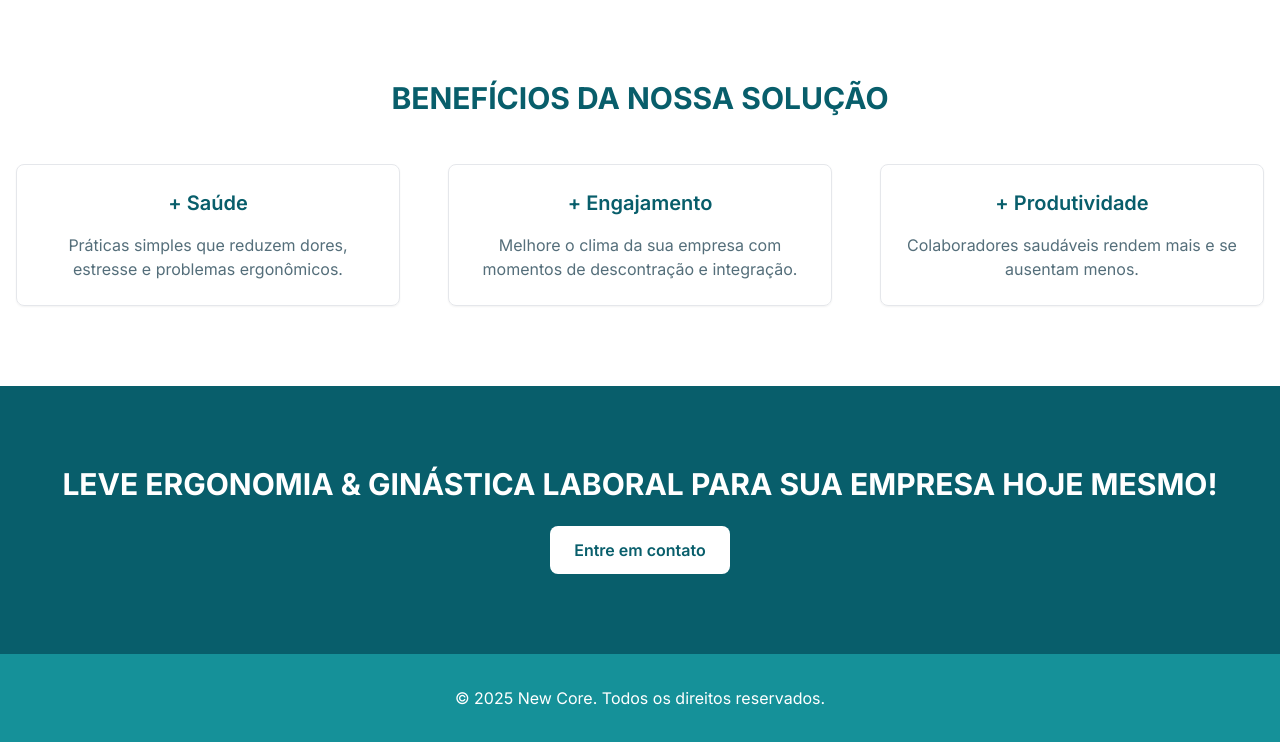
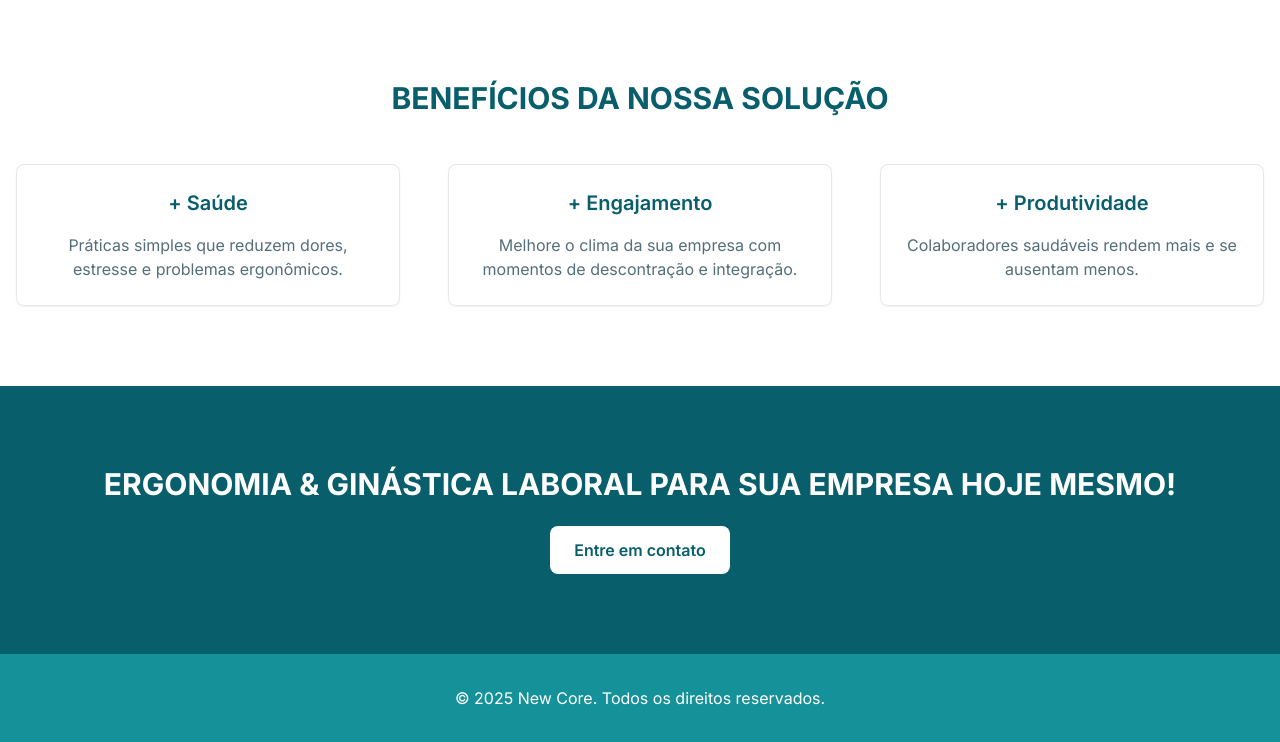
Before and after one commit to ssgobin/ncorelaboral-web, a plain HTML site: page index.html in a window 1280 px wide. Shown: the part 656-1398 px from the top of the page. Drawn offline with nearby package versions, Linux system fonts and the light colour scheme.

Commit message:
Update index.html
Alterações de texto

```diff
--- a/index.html
+++ b/index.html
@@ -82,7 +82,7 @@
     <!-- Call to Action -->
     <section class="bg-[#085E6B] py-20 text-white">
       <div class="max-w-7xl mx-auto px-4 text-center">
-        <h4 class="text-3xl font-bold mb-6">LEVE ERGONOMIA & GINÁSTICA LABORAL PARA SUA EMPRESA HOJE MESMO!</h4>
+        <h4 class="text-3xl font-bold mb-6">ERGONOMIA & GINÁSTICA LABORAL PARA SUA EMPRESA HOJE MESMO!</h4>
         <a href="contato.html"><button class="bg-[#FFFFFF] text-[#085E6B] hover:text-white px-6 py-3 rounded-lg font-semibold hover:bg-[#017e91] transition duration-200">Entre em contato</button></a>
       </div>
     </section>
```
